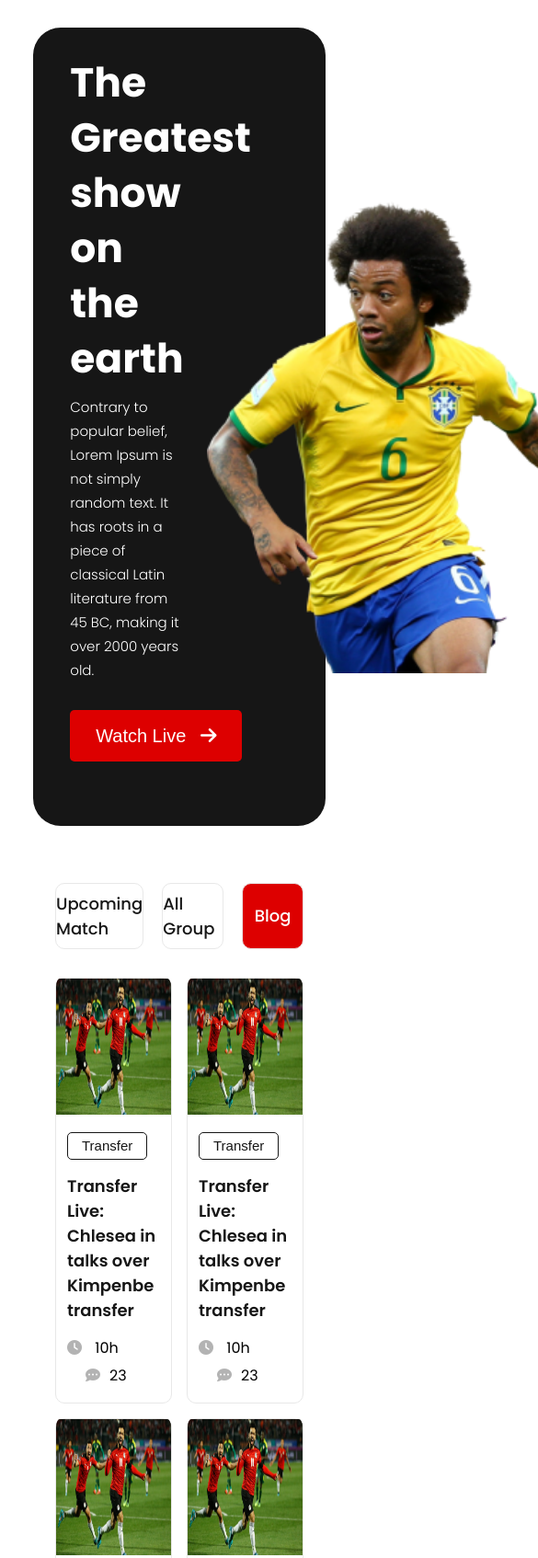
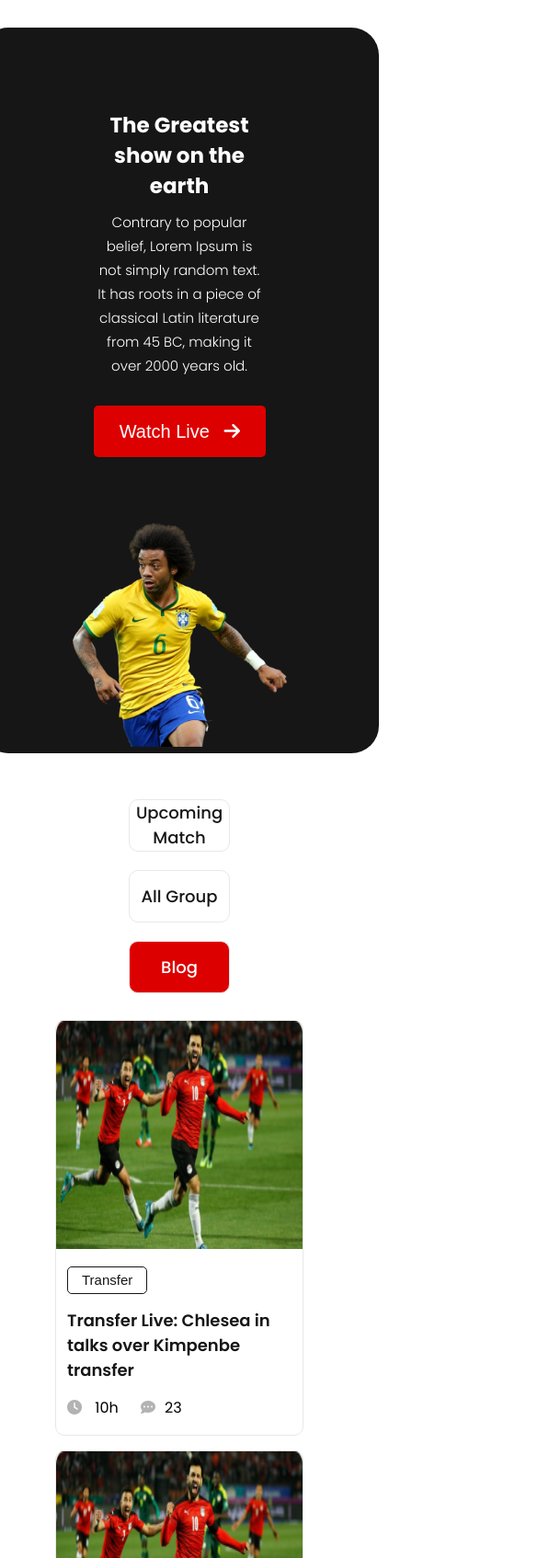
Before and after one commit to ismail-hasan/World-Cup, a plain HTML site: page index.html in a window 390 px wide. Shown: the top 1694 px of the page at 92% size, 585 px wide, since content can reach past the window. Drawn offline with Linux system fonts and the light colour scheme.

Commit message:
almost done

```diff
--- a/index.html
+++ b/index.html
@@ -18,11 +18,7 @@
     <section id="topBar">
       <div class="main-top">
         <div class="content">
-          <h1>
-            The Greatest <br />
-            show on the <br />
-            earth
-          </h1>
+          <h1>The Greatest show on the earth</h1>
           <p>
             Contrary to popular belief, Lorem Ipsum is not simply random text.
             It has roots in a piece of classical Latin literature from 45 BC,
--- a/style.css
+++ b/style.css
@@ -33,7 +33,7 @@ body {
   width: 50%;
 }
 .left-image img {
-  width: 501px;
+  width: 100%;
   height: 513px;
   margin-left: 30px;
 }
@@ -186,6 +186,7 @@ body {
   align-items: center;
   justify-content: center;
   flex-direction: column;
+  text-align: center;
 }
 #goal-footer h1 {
   color: #fff;
@@ -224,7 +225,7 @@ body {
 .flag img {
   width: 50%;
 }
-.blog-image img {
+.blog .blog-image img {
   width: 90%;
   height: 56px;
 }
@@ -245,7 +246,7 @@ body {
 
 /* media query start here   */
 /* tablet view   */
-@media only screen and (max-width: 768px) {
+@media only screen and (min-width: 688px) and (max-width: 992px) {
   #topBar {
     padding: 30px 70px;
   }
@@ -282,6 +283,10 @@ body {
   .left-box-area a:last-child {
     margin-right: 0px;
   }
+  .blog img {
+    width: 100%;
+    height: 175px;
+  }
   .right-box-area {
     width: 100%;
   }
@@ -298,5 +303,80 @@ body {
     display: block;
   }
 }
+/* mobile view   */
+@media only screen and (max-width: 688px) {
+  #topBar {
+    padding: 30px 70px;
+  }
+  .content h1 {
+    font-size: 23px;
+    line-height: 33px;
+  }
+  .main-top {
+    text-align: center;
+    flex-direction: column;
+  }
+  .content {
+    width: 80%;
+  }
+  .left-image {
+    width: 100%;
+  }
+  .left-image img {
+    width: 233px;
+    height: 245px;
+    margin-left: 0px;
+  }
+  /* /////////// */
+
+  .football-container {
+    flex-direction: column;
+    padding: 0px 60px;
+  }
+  .left-box-area {
+    display: flex;
+    flex-direction: column;
+    justify-content: center;
+    align-items: center;
+    width: 100%;
+    margin-right: 0px;
+    padding: 0;
+    background: transparent;
+    text-align: center;
+  }
+  .left-box-area a {
+    border: 1px solid #e8e8e8;
+    width: 40%;
+    height: 55px;
+    margin: 10px 0;
+  }
+  .left-box-area a:last-child {
+    margin-right: 0px;
+  }
+  .right-box-area {
+    width: 100%;
+  }
+  .blog-box {
+    grid-template-columns: repeat(1, 1fr);
+  }
+  .blog img {
+    width: 100%;
+    height: 248px;
+  }
+  .last-box {
+    display: none;
+  }
+  .tablet-btn {
+    display: flex;
+  }
+  .tablet-btn button {
+    display: block;
+  }
+  .manu-footer {
+    display: flex;
+    flex-direction: column;
+    align-items: center;
+  }
+}
 
 /* media query start end   */
```
